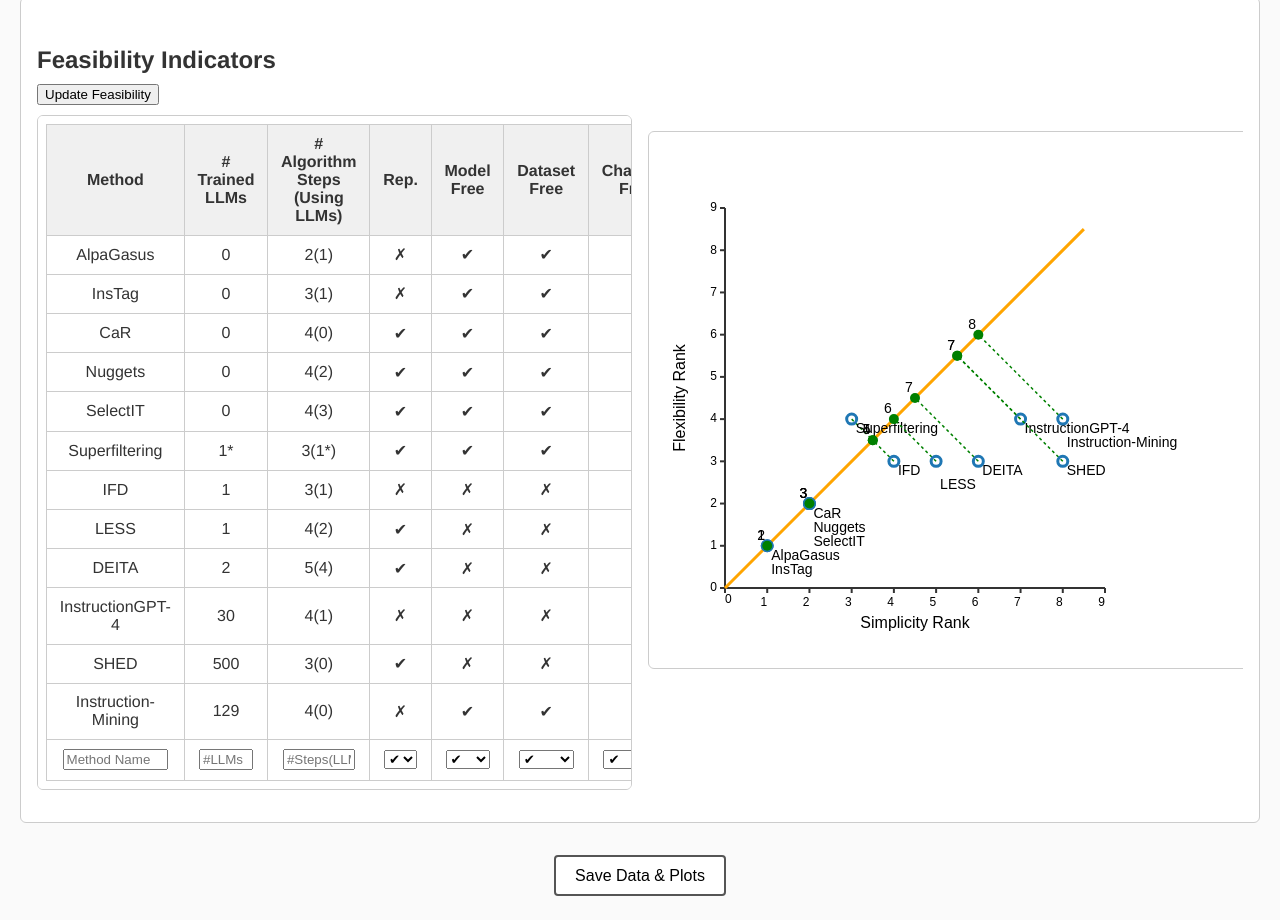
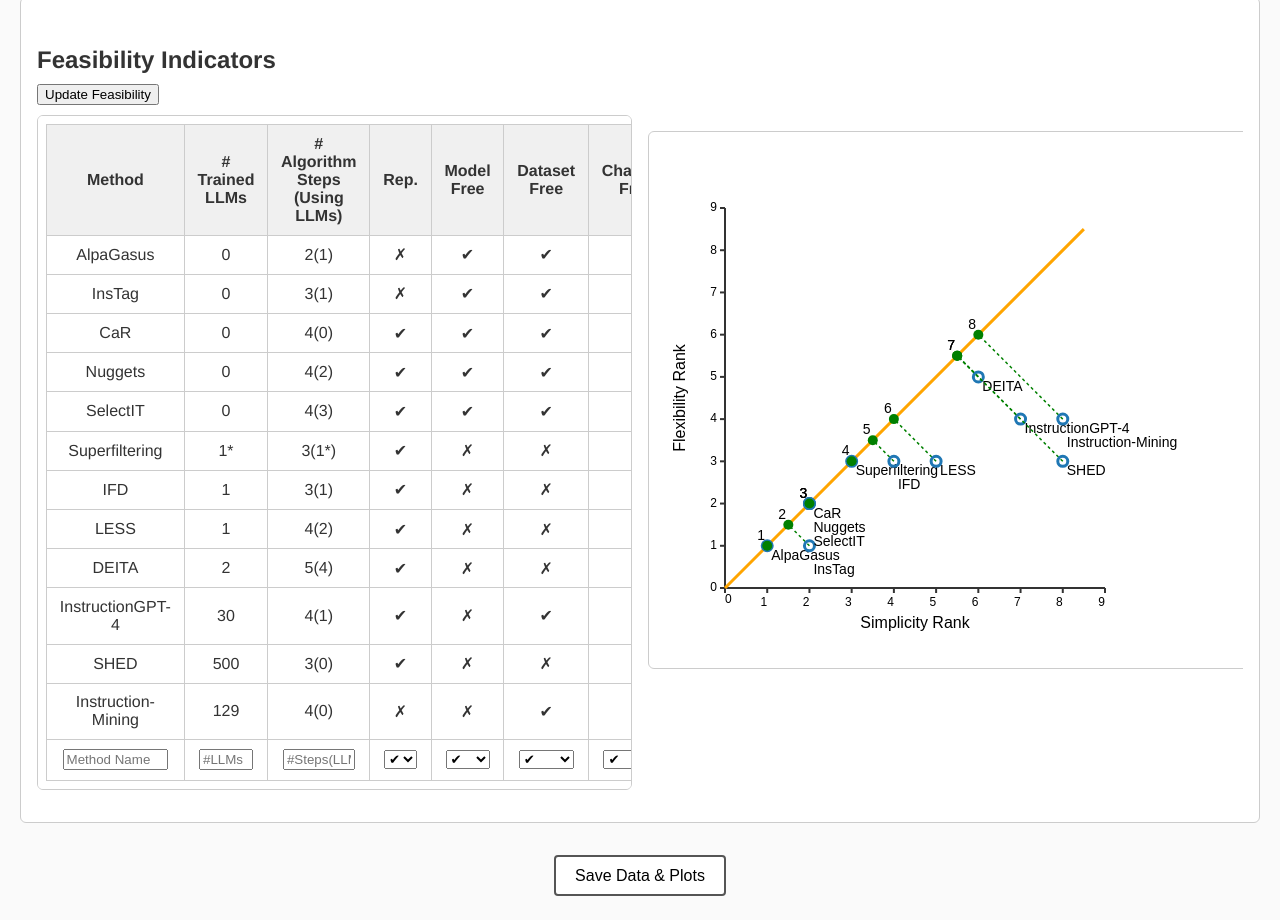
Before and after one commit to tREeFrOGcoder/TEDD-Ranker, a plain HTML site: page index.html in a window 1280 px wide. Shown: the part 1166-2086 px from the top of the page. Drawn offline with Linux system fonts and the light colour scheme.

Commit message:
slightly update the README.md

```diff
--- a/index.html
+++ b/index.html
@@ -499,7 +499,7 @@
         llmCount: "0",
         steps: "3(1)",
         rep: false,
-        simplicity: 1,
+        simplicity: 2,
         modelFree: true,
         datasetFree: true,
         chatGPTFree: false,
@@ -514,7 +514,7 @@
         simplicity: 2,
         modelFree: true,
         datasetFree: true,
-        chatGPTFree: false,
+        chatGPTFree: true,
         flexibility: 2,
         feasibility: 3
       },
@@ -526,7 +526,7 @@
         simplicity: 2,
         modelFree: true,
         datasetFree: true,
-        chatGPTFree: false,
+        chatGPTFree: true,
         flexibility: 2,
         feasibility: 3
       },
@@ -538,7 +538,7 @@
         simplicity: 2,
         modelFree: true,
         datasetFree: true,
-        chatGPTFree: false,
+        chatGPTFree: true,
         flexibility: 2,
         feasibility: 3
       },
@@ -548,21 +548,21 @@
         steps: "3(1*)",
         rep: true,
         simplicity: 3,
-        modelFree: true,
-        datasetFree: true,
-        chatGPTFree: false,
-        flexibility: 4,
+        modelFree: false,
+        datasetFree: false,
+        chatGPTFree: true,
+        flexibility: 3,
         feasibility: 4
       },
       {
         method: "IFD",
         llmCount: "1",
         steps: "3(1)",
-        rep: false,
+        rep: true,
         simplicity: 4,
         modelFree: false,
         datasetFree: false,
-        chatGPTFree: false,
+        chatGPTFree: true,
         flexibility: 3,
         feasibility: 5
       },
@@ -574,7 +574,7 @@
         simplicity: 5,
         modelFree: false,
         datasetFree: false,
-        chatGPTFree: false,
+        chatGPTFree: true,
         flexibility: 3,
         feasibility: 6
       },
@@ -586,18 +586,18 @@
         simplicity: 6,
         modelFree: false,
         datasetFree: false,
-        chatGPTFree: true,
-        flexibility: 3,
+        chatGPTFree: false,
+        flexibility: 5,
         feasibility: 7
       },
       {
         method: "InstructionGPT-4",
         llmCount: "30",
         steps: "4(1)",
-        rep: false,
+        rep: true,
         simplicity: 7,
         modelFree: false,
-        datasetFree: false,
+        datasetFree: true,
         chatGPTFree: false,
         flexibility: 4,
         feasibility: 7
@@ -620,7 +620,7 @@
         steps: "4(0)",
         rep: false,
         simplicity: 8,
-        modelFree: true,
+        modelFree: false,
         datasetFree: true,
         chatGPTFree: false,
         flexibility: 4,
```
Also changed, not shown: _site/index.html (+16 -16 lines), 2 other files.
